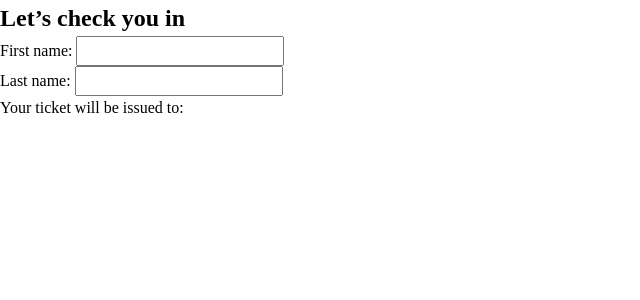
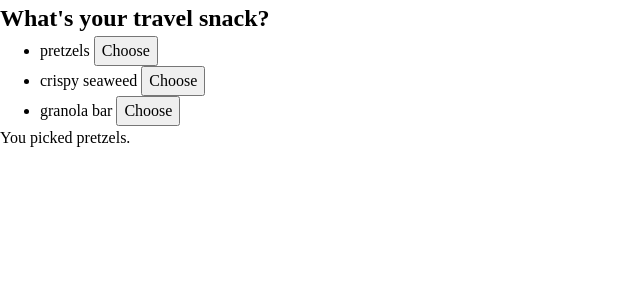
Before and after one commit to takunagai/react-official-tutorial, a React (Create React App) app: page / in a window 1280 px wide. Shown: the top 300 px of the page, without its empty margins (0-640 px from the left). Built offline with nearby package versions, Linux system fonts and the light colour scheme.

Commit message:
状態の重複を避ける - 修正前の状態変数の重複があるサンプル

```diff
--- /dev/null
+++ b/src/Menu.jsx
@@ -0,0 +1,30 @@
+import { useState } from 'react'
+
+const initialItems = [
+  { title: 'pretzels', id: 0 },
+  { title: 'crispy seaweed', id: 1 },
+  { title: 'granola bar', id: 2 },
+]
+
+export default function Menu() {
+  const [items, setItems] = useState(initialItems)
+  const [selectedItem, setSelectedItem] = useState(items[0]) // 上行の１アイテムと重複
+
+  return (
+    <>
+      <h2>What's your travel snack?</h2>
+      <ul>
+        {items.map(item => (
+          <li key={item.id}>
+            {item.title}
+            {' '}
+            <button onClick={() => {
+              setSelectedItem(item)
+            }}>Choose</button>
+          </li>
+        ))}
+      </ul>
+      <p>You picked {selectedItem.title}.</p>
+    </>
+  )
+}
--- a/src/index.js
+++ b/src/index.js
@@ -46,7 +46,8 @@ import './index.css'
 // import Picture from './Picture'
 // import EditProfile from './EditProfile'
 // import FeedbackForm2 from './FeedbackForm2'
-import Form9 from './Form9'
+// import Form9 from './Form9'
+import Menu from './Menu'
 
 
 const container = document.getElementById('root')
@@ -99,7 +100,8 @@ root.render(
     {/*<Picture />*/}
     {/*<EditProfile />*/}
     {/*<FeedbackForm2 />*/}
-    <Form9 />
+    {/*<Form9 />*/}
+    <Menu />
   </React.StrictMode>
 )
 
```
Also changed, not shown: 1 other file (tests, documents, lock files or other folders).
